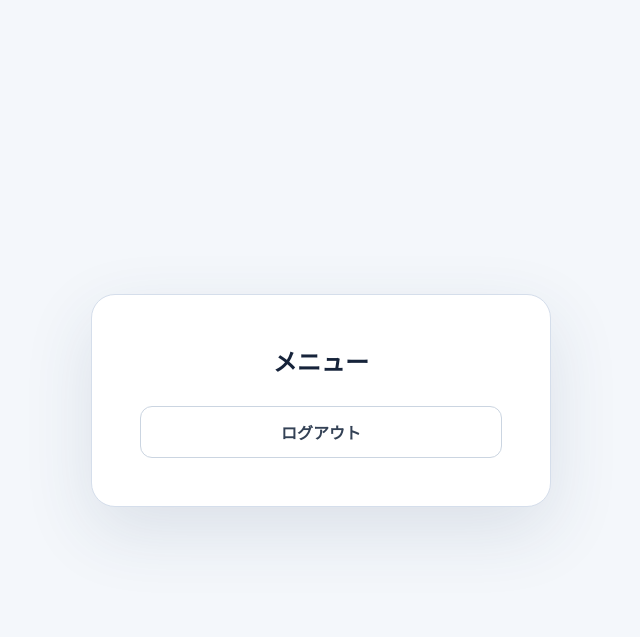
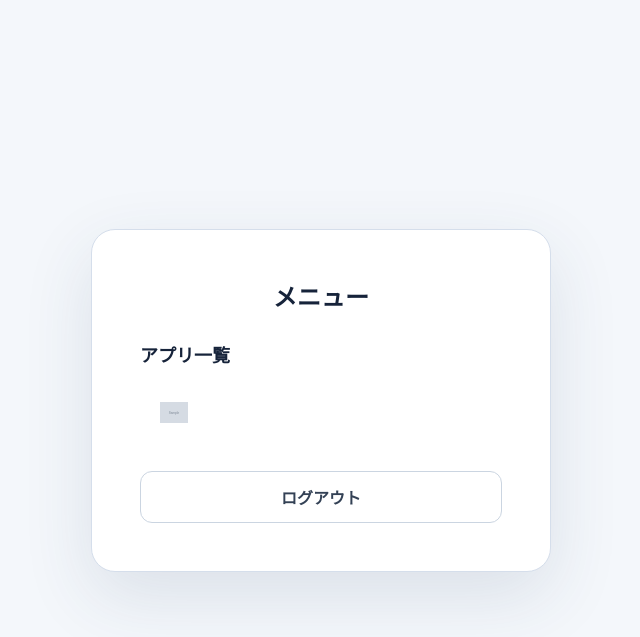
Before and after one commit to kuro-megane/auth-onu, a Laravel app: template resources/views/menu.blade.php in a window 1280 px wide. Shown: the top 637 px of the page, without its empty margins (319-959 px from the left). Run offline with Laravel 12, Linux system fonts and the light colour scheme; the template is opened without the code that fills it: most values are stand-ins (such as "Sample title", 1, 10 or a date in 2020); grey boxes marked "Sample" are stand-in pictures.

Commit message:
feature : メニューにONU Familyアプリリンクを追加

```diff
--- /dev/null
+++ b/config/family_apps.php
@@ -0,0 +1,17 @@
+<?php
+
+return [
+    'kakeibo' => [
+        'label' => '家計簿',
+        'url' => env('KAKEIBO_APP_URL'),
+        'icon' => 'images/apps/kakeibo.svg',
+        'theme' => 'kakeibo',
+    ],
+
+    'cooking' => [
+        'label' => '作り置き',
+        'url' => env('COOKING_APP_URL'),
+        'icon' => 'images/apps/cooking.svg',
+        'theme' => 'cooking',
+    ],
+];
--- a/public/css/menu.css
+++ b/public/css/menu.css
@@ -31,7 +31,69 @@
 }
 
 .menu-title {
-    margin: 0 0 28px;
+    margin: 0;
+}
+
+.app-list {
+    margin-top: 28px;
+    text-align: left;
+}
+
+.app-list-title {
+    margin: 0 0 16px;
+    font-size: 1.125rem;
+}
+
+.app-links {
+    display: grid;
+    gap: 12px;
+}
+
+.app-link {
+    display: flex;
+    align-items: center;
+    width: 100%;
+    min-height: 60px;
+    padding: 12px 18px;
+    border: 2px solid #fff;
+    border-radius: 12px;
+    color: #fff;
+    background: var(--app-color);
+    font-size: 1.0625rem;
+    font-weight: 700;
+    gap: 14px;
+    text-decoration: none;
+    transition: color 0.2s ease, background-color 0.2s ease, box-shadow 0.2s ease;
+}
+
+.app-link:hover {
+    border-color: var(--app-color);
+    color: var(--app-color);
+    background: #fff;
+}
+
+.app-link:focus-visible {
+    outline: 3px solid color-mix(in srgb, var(--app-color) 35%, transparent);
+    outline-offset: 3px;
+}
+
+.app-link--kakeibo {
+    --app-color: #009d2c;
+}
+
+.app-link--cooking {
+    --app-color: #f59e0b;
+}
+
+.app-link-icon {
+    width: 28px;
+    height: 28px;
+    flex: 0 0 28px;
+    object-fit: contain;
+}
+
+.logout-form {
+    margin-top: 28px;
 }
 
 .logout-button {
@@ -45,3 +107,22 @@
     font: inherit;
     font-weight: 600;
 }
+
+.logout-button:hover {
+    background: #f8fafc;
+}
+
+.logout-button:focus-visible {
+    outline: 3px solid rgb(51 65 85 / 25%);
+    outline-offset: 3px;
+}
+
+@media (max-width: 520px) {
+    .menu-main {
+        padding: 16px;
+    }
+
+    .menu-card {
+        padding: 32px 24px;
+    }
+}
--- a/resources/views/menu.blade.php
+++ b/resources/views/menu.blade.php
@@ -10,7 +10,22 @@
     <main class="menu-main">
         <section class="menu-card" aria-labelledby="menu-title">
             <h1 id="menu-title" class="menu-title">メニュー</h1>
-            <form method="POST" action="{{ route('logout') }}">
+
+            @if ($familyApps !== [])
+                <section class="app-list" aria-labelledby="app-list-title">
+                    <h2 id="app-list-title" class="app-list-title">アプリ一覧</h2>
+                    <div class="app-links">
+                        @foreach ($familyApps as $app)
+                            <a class="app-link app-link--{{ $app['theme'] }}" href="{{ $app['url'] }}">
+                                <img class="app-link-icon" src="{{ asset($app['icon']) }}" alt="">
+                                <span>{{ $app['label'] }}</span>
+                            </a>
+                        @endforeach
+                    </div>
+                </section>
+            @endif
+
+            <form class="logout-form" method="POST" action="{{ route('logout') }}">
                 @csrf
                 <button class="logout-button" type="submit">ログアウト</button>
             </form>
```
Also changed, not shown: app/Http/Controllers/MenuController.php (+6 -1 lines), tests/Feature/Http/Controllers/AuthenticationFlowTest.php (+56 -0 lines), public/images/apps/cooking.svg (added), public/images/apps/kakeibo.svg (added), 1 other file.
